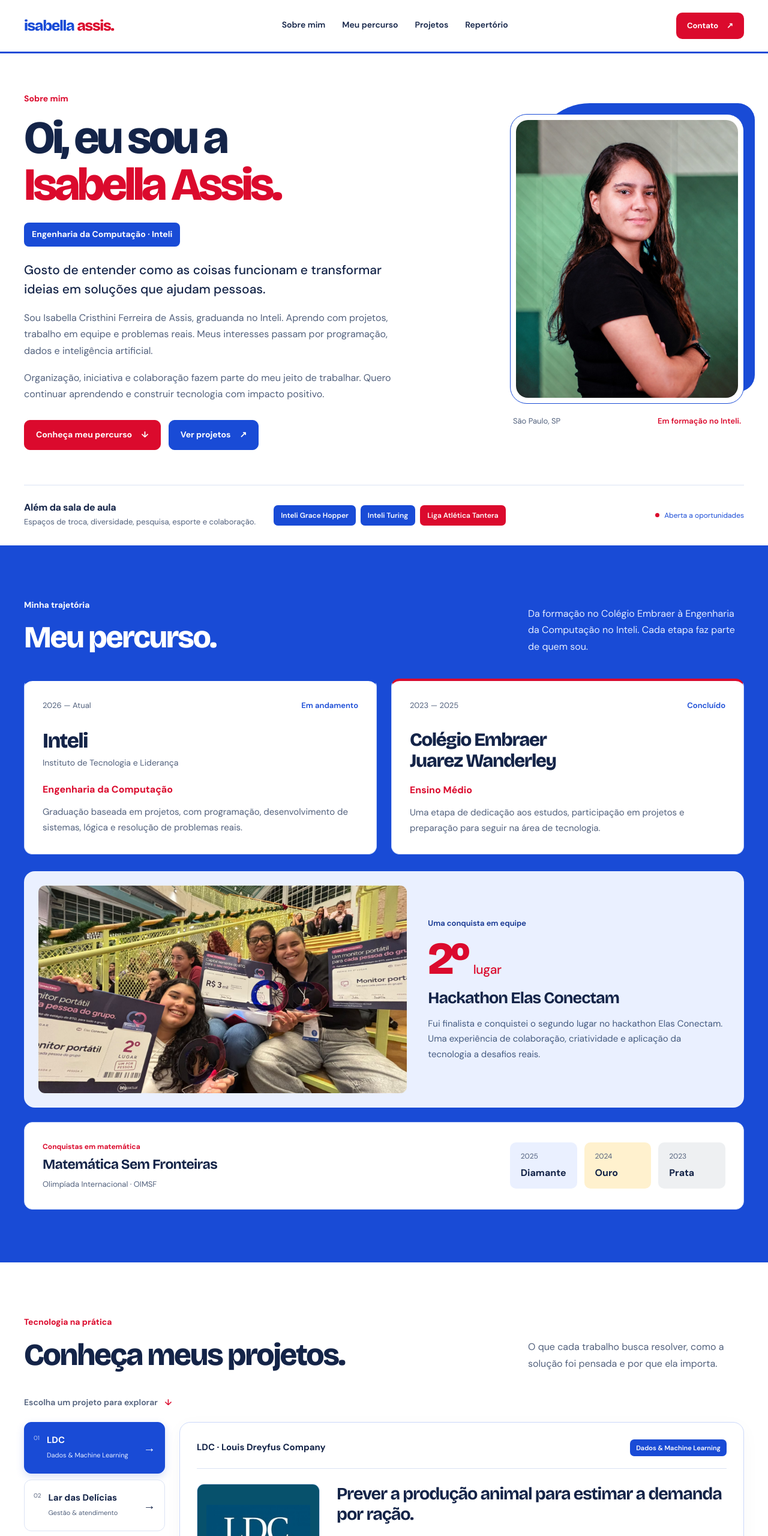
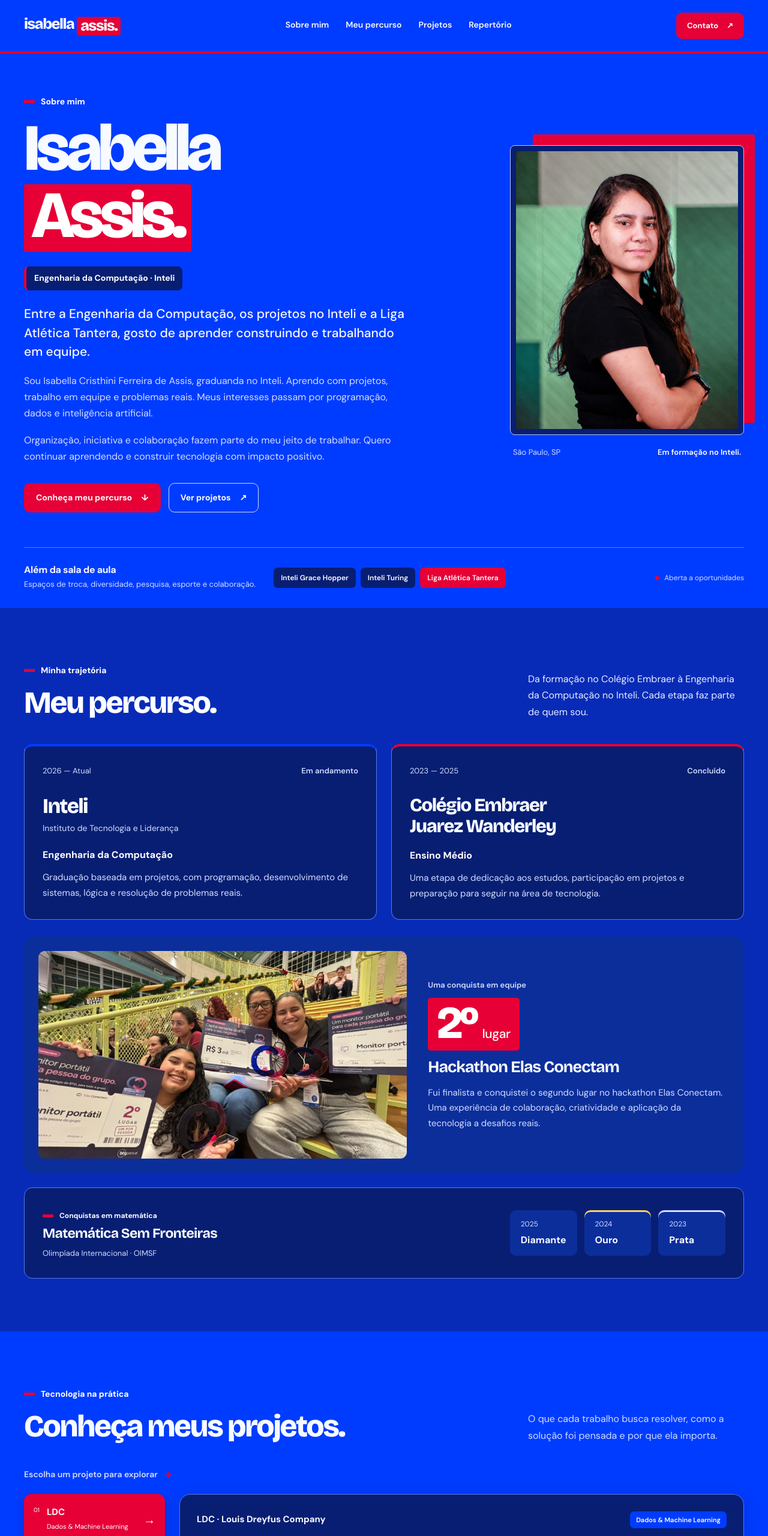
Before and after one commit to isabellaassis-ui/isabellaassis-ui.github.io, a plain HTML site: page index.html in a window 1280 px wide. Shown: the top 2560 px of the page at 60% size. Drawn offline with nearby package versions, Linux system fonts and the light colour scheme.

Commit message:
Personalize electric blue visual identity and add phone contact

```diff
--- a/index.html
+++ b/index.html
@@ -3,13 +3,13 @@
 <head>
   <meta charset="UTF-8" />
   <meta name="viewport" content="width=device-width, initial-scale=1.0" />
-  <meta name="theme-color" content="#194bd6" />
+  <meta name="theme-color" content="#003cff" />
   <meta name="description" content="Conheça Isabella Assis, graduanda em Engenharia da Computação no Inteli: minha trajetória, conquistas e projetos em dados, sistemas e impacto social." />
   <title>Isabella Assis | Engenharia da Computação</title>
   <link rel="preconnect" href="https://fonts.googleapis.com" />
   <link rel="preconnect" href="https://fonts.gstatic.com" crossorigin />
   <link href="https://fonts.googleapis.com/css2?family=Bricolage+Grotesque:wght@500;600;700;800&family=DM+Sans:wght@400;500;600;700&display=swap" rel="stylesheet" />
-  <link rel="stylesheet" href="styles.css?v=5" />
+  <link rel="stylesheet" href="styles.css?v=6" />
   <script src="site.js?v=4" defer></script>
 </head>
 <body>
@@ -34,11 +34,11 @@
           <div class="about-copy">
             <div class="about-heading">
             <p class="section-label">Sobre mim</p>
-            <h1 id="nome">Oi, eu sou a<br /><span>Isabella Assis.</span></h1>
+            <h1 id="nome">Isabella<br /><span>Assis.</span></h1>
             <p class="course-badge">Engenharia da Computação <span>· Inteli</span></p>
             </div>
             <div class="about-story">
-            <p class="about-lead">Gosto de entender como as coisas funcionam e transformar ideias em soluções que ajudam pessoas.</p>
+            <p class="about-lead">Entre a Engenharia da Computação, os projetos no Inteli e a Liga Atlética Tantera, gosto de aprender construindo e trabalhando em equipe.</p>
             <p>Sou Isabella Cristhini Ferreira de Assis, graduanda no Inteli. Aprendo com projetos, trabalho em equipe e problemas reais. Meus interesses passam por programação, dados e inteligência artificial.</p>
             <p>Organização, iniciativa e colaboração fazem parte do meu jeito de trabalhar. Quero continuar aprendendo e construir tecnologia com impacto positivo.</p>
             </div>
@@ -204,7 +204,7 @@
     <section id="contato" class="contact section" aria-labelledby="titulo-contato">
       <div class="content-width">
         <div class="contact-heading"><div><p class="section-label">Próximo passo</p><h2 id="titulo-contato">Vamos conversar?</h2></div><p>Estou aberta a oportunidades, projetos e novas conexões. Me conta o que você tem em mente.</p></div>
-        <div class="contact-links"><div class="contact-row"><a href="mailto:isabellacristhini57@gmail.com"><span class="contact-label">E-mail</span><span class="contact-address">isabellacristhini57@gmail.com</span><span aria-hidden="true">↗</span></a><button class="copy-email" type="button" hidden>Copiar e-mail</button></div><div class="contact-row"><a href="https://www.linkedin.com/in/isabellaaassis" target="_blank" rel="noopener noreferrer"><span class="contact-label">LinkedIn</span><span class="contact-address">Vamos nos conectar</span><span aria-hidden="true">↗</span></a></div></div>
+        <div class="contact-links"><div class="contact-row"><a href="tel:+5512981700180" aria-label="Ligar para (12) 98170-0180"><span class="contact-label">Telefone</span><span class="contact-address">(12) 98170-0180</span><span aria-hidden="true">↗</span></a></div><div class="contact-row"><a href="mailto:isabellacristhini57@gmail.com"><span class="contact-label">E-mail</span><span class="contact-address">isabellacristhini57@gmail.com</span><span aria-hidden="true">↗</span></a><button class="copy-email" type="button" hidden>Copiar e-mail</button></div><div class="contact-row"><a href="https://www.linkedin.com/in/isabellaaassis" target="_blank" rel="noopener noreferrer"><span class="contact-label">LinkedIn</span><span class="contact-address">Vamos nos conectar</span><span aria-hidden="true">↗</span></a></div></div>
         <p class="copy-status" role="status" aria-live="polite"></p>
         <footer class="footer"><p>© 2026 Isabella Cristhini Ferreira de Assis</p><a href="#sobre">Voltar ao início <span aria-hidden="true">↑</span></a></footer>
       </div>
--- a/styles.css
+++ b/styles.css
@@ -1,56 +1,59 @@
 :root {
-  color-scheme: light;
-  --paper: #ffffff;
-  --ink: #142448;
-  --muted: #52617d;
-  --red: #db0a2d;
-  --red-dark: #ae0723;
-  --red-soft: #ffedf1;
-  --blue-soft: #eaf0ff;
-  --blue: #194bd6;
-  --blue-dark: #10328e;
-  --line: #dbe3f4;
+  color-scheme: dark;
+  --canvas: #003cff;
+  --surface: #082bb7;
+  --surface-deep: #071e73;
+  --ink: #f7faff;
+  --muted: #d1ddff;
+  --red: #e60036;
+  --red-dark: #bc002c;
+  --red-soft: #a40032;
+  --blue-soft: #0c2e9b;
+  --blue: #003cff;
+  --blue-dark: #061c70;
+  --line: #5879e6;
   --sans: "DM Sans", Arial, sans-serif;
   --display: "Bricolage Grotesque", Arial, sans-serif;
 }
 *, *::before, *::after { box-sizing: border-box; }
 html { scroll-behavior: smooth; scroll-padding-top: 112px; }
-body { margin: 0; background: var(--paper); color: var(--ink); font-family: var(--sans); font-size: 16px; line-height: 1.7; -webkit-font-smoothing: antialiased; }
+body { margin: 0; background: var(--canvas); color: var(--ink); font-family: var(--sans); font-size: 16px; line-height: 1.7; -webkit-font-smoothing: antialiased; }
 h1, h2, h3, p, figure, ul, ol, dl, dd { margin: 0; }
 ul, ol { list-style: none; padding: 0; }
 a { color: inherit; text-decoration: none; }
 button { font: inherit; }
 img { display: block; max-width: 100%; }
 [hidden] { display: none !important; }
-::selection { color: white; background: var(--blue); }
+::selection { color: white; background: var(--red); }
 a, button, summary { -webkit-tap-highlight-color: transparent; }
-:focus-visible { outline: 3px solid var(--red); outline-offset: 5px; }
+:focus-visible { outline: 3px solid white; outline-offset: 5px; }
 .content-width, .header-inner { width: min(1200px, calc(100% - 80px)); margin-inline: auto; }
 .section { padding-block: 88px; }
-.section-label { color: var(--red); font-size: 14px; font-weight: 700; margin-bottom: 14px; }
+.section-label { color: white; font-size: 14px; font-weight: 700; margin-bottom: 14px; display: inline-flex; align-items: center; gap: 10px; }
+.section-label::before { content: ''; width: 18px; height: 5px; background: var(--red); flex-shrink: 0; }
 .section-heading { display: flex; align-items: end; justify-content: space-between; gap: 48px; margin-bottom: 40px; }
 .section-heading > p { max-width: 360px; color: var(--muted); }
 h2 { font-family: var(--display); font-size: clamp(36px, 4vw, 54px); line-height: 1.1; letter-spacing: -.045em; font-weight: 800; }
-.skip-link { position: fixed; z-index: 30; top: 12px; left: 12px; padding: 12px 20px; background: var(--ink); color: white; transform: translateY(-160%); border-radius: 8px; }
+.skip-link { position: fixed; z-index: 30; top: 12px; left: 12px; padding: 12px 20px; background: var(--surface-deep); color: white; transform: translateY(-160%); border-radius: 8px; }
 .skip-link:focus { transform: none; }
 
 /* The name, portrait, and real achievements carry the visual identity. */
-.site-header { position: sticky; top: 0; z-index: 20; background: var(--paper); border-bottom: 3px solid var(--blue); }
+.site-header { position: sticky; top: 0; z-index: 20; background: var(--canvas); border-bottom: 3px solid var(--red); }
 .header-inner { min-height: 86px; display: flex; align-items: center; justify-content: space-between; gap: 25px; }
-.wordmark { color: var(--blue); font-family: var(--display); font-size: 25px; font-weight: 800; letter-spacing: -.055em; display: inline-flex; gap: 5px; line-height: 1; }
-.wordmark span { color: var(--red); }
+.wordmark { color: white; font-family: var(--display); font-size: 25px; font-weight: 800; letter-spacing: -.055em; display: inline-flex; gap: 5px; line-height: 1; }
+.wordmark span { color: white; background: var(--red); padding: 3px 6px; border-radius: 4px; }
 .navigation { display: flex; align-items: center; gap: 28px; }
 .navigation a { font-size: 14px; font-weight: 600; padding-block: 12px; border-bottom: 2px solid transparent; }
-.navigation a:hover, .navigation a[aria-current] { color: var(--red); border-bottom-color: var(--red); }
+.navigation a:hover, .navigation a[aria-current] { color: white; border-bottom-color: var(--red); }
 .header-contact { display: inline-flex; align-items: center; gap: 14px; padding: 11px 18px; border-radius: 10px; background: var(--red); color: white; font-weight: 700; font-size: 13px; }
 .header-contact:hover { background: var(--red-dark); }
 
 .about { padding-top: 64px; padding-bottom: 0; }
 .about-grid { display: grid; grid-template-columns: minmax(0, 1.15fr) minmax(0, .85fr); align-items: center; gap: 75px; }
 .about-copy { min-width: 0; }
-h1 { font-family: var(--display); font-size: clamp(52px, 6vw, 82px); line-height: 1.02; font-weight: 800; letter-spacing: -.06em; margin-bottom: 24px; }
-h1 span { color: var(--red); }
-.course-badge { display: inline-block; background: var(--blue); color: white; padding: 8px 13px; border-radius: 8px; font-size: 14px; font-weight: 700; }
+h1 { font-family: var(--display); font-size: clamp(72px, 8.6vw, 124px); line-height: .95; font-weight: 800; letter-spacing: -.06em; margin-bottom: 24px; }
+h1 span { display: inline-block; color: white; background: var(--red); padding: 0 .11em .08em; margin-top: 7px; border-radius: 4px; }
+.course-badge { display: inline-block; background: var(--surface-deep); color: white; border-left: 4px solid var(--red); padding: 8px 13px; border-radius: 8px; font-size: 14px; font-weight: 700; }
 .course-badge span { white-space: nowrap; }
 .about-copy .about-lead { margin-top: 24px; font-size: 21px; color: var(--ink); line-height: 1.5; font-weight: 500; }
 .about-story > p:not(.about-lead) { color: var(--muted); margin-top: 18px; max-width: 630px; }
@@ -58,52 +61,52 @@ h1 span { color: var(--red); }
 .button { display: inline-flex; align-items: center; justify-content: center; gap: 15px; min-height: 48px; padding: 12px 19px; font-weight: 700; border-radius: 10px; font-size: 14px; border: 1px solid var(--red); }
 .button-primary { color: white; background: var(--red); }
 .button-primary:hover { background: var(--red-dark); }
-.button-outline { color: white; background: var(--blue); border-color: var(--blue); }
-.button-outline:hover { background: var(--blue-dark); border-color: var(--blue-dark); }
+.button-outline { color: white; background: transparent; border-color: #d1ddff; }
+.button-outline:hover { background: var(--surface-deep); border-color: white; }
 .portrait { position: relative; isolation: isolate; width: 100%; max-width: 390px; justify-self: end; }
-.portrait::before { content: ""; position: absolute; z-index: -1; width: 95%; height: 92%; right: -18px; top: -18px; background: var(--blue); border-radius: 95px 28px 28px 28px; }
-.portrait-frame { padding: 9px; background: white; border: 1px solid var(--blue); border-radius: 28px; }
-.portrait-frame img { width: 100%; height: auto; aspect-ratio: 4 / 5; object-fit: cover; object-position: center 28%; border-radius: 20px; }
+.portrait::before { content: ""; position: absolute; z-index: -1; width: 95%; height: 92%; right: -18px; top: -18px; background: var(--red); border-radius: 4px; }
+.portrait-frame { padding: 9px; background: var(--surface-deep); border: 1px solid #b6c8ff; border-radius: 8px; }
+.portrait-frame img { width: 100%; height: auto; aspect-ratio: 4 / 5; object-fit: cover; object-position: center 28%; border-radius: 3px; }
 .portrait figcaption { display: flex; justify-content: space-between; flex-wrap: wrap; gap: 10px; padding: 18px 5px 0; font-size: 13px; color: var(--muted); }
-.portrait figcaption strong { color: var(--red); font-weight: 600; }
+.portrait figcaption strong { color: white; font-weight: 600; }
 .about-bottom { display: flex; align-items: center; gap: 30px; margin-top: 58px; padding-block: 28px; border-top: 1px solid var(--line); }
 .about-bottom h2 { font-family: var(--sans); font-size: 16px; font-weight: 700; letter-spacing: -.02em; }
 .about-bottom > div p { color: var(--muted); font-size: 13px; margin-top: 4px; }
 .communities { display: flex; flex-wrap: wrap; gap: 8px; }
-.communities li { background: var(--blue); border-radius: 7px; color: white; font-size: 12px; font-weight: 600; padding: 7px 12px; }
+.communities li { background: var(--surface-deep); border-radius: 7px; color: white; font-size: 12px; font-weight: 600; padding: 7px 12px; }
 .communities .community-sports { background: var(--red); }
-.availability { margin-left: auto; display: flex; align-items: center; gap: 8px; color: var(--blue); font-size: 12px; white-space: nowrap; }
+.availability { margin-left: auto; display: flex; align-items: center; gap: 8px; color: var(--muted); font-size: 12px; white-space: nowrap; }
 .availability > span { width: 7px; height: 7px; background: var(--red); border-radius: 50%; }
 
-.journey { background: var(--blue); color: white; }
+.journey { background: var(--surface); color: white; }
 .journey .section-heading .section-label { color: white; }
 .journey .section-heading > p { color: #e5edff; }
 .education-list { display: grid; grid-template-columns: repeat(2, minmax(0, 1fr)); gap: 24px; }
-.education-item { padding: 30px; background: white; color: var(--ink); border: 1px solid #c7d5fa; border-top: 4px solid var(--blue); border-radius: 14px; }
+.education-item { padding: 30px; background: var(--surface-deep); color: var(--ink); border: 1px solid var(--line); border-top: 4px solid var(--blue); border-radius: 14px; }
 .education-school { border-top-color: var(--red); }
 .education-meta { display: flex; justify-content: space-between; flex-wrap: wrap; gap: 10px; font-size: 13px; color: var(--muted); margin-bottom: 28px; }
-.education-status { color: var(--blue); font-weight: 600; }
+.education-status { color: var(--muted); font-weight: 600; }
 .education-name { font-family: var(--display); font-size: 35px; font-weight: 800; line-height: 1.13; letter-spacing: -.045em; }
 .education-school .education-name { font-size: 31px; }
 .education-institution { color: var(--muted); font-size: 14px; margin-top: 6px; }
-.education-program { color: var(--red); font-size: 16px; font-weight: 700; margin-top: 18px; }
+.education-program { color: white; font-size: 16px; font-weight: 700; margin-top: 18px; }
 .education-description { margin-top: 12px; color: var(--muted); font-size: 15px; }
 .hackathon-recognition { display: grid; grid-template-columns: minmax(0, 1.1fr) minmax(0, .9fr); gap: 35px; align-items: center; padding: 24px; background: var(--blue-soft); color: var(--ink); border-radius: 18px; margin-top: 28px; }
 .hackathon-photo img { width: 100%; height: auto; border-radius: 11px; }
 .hackathon-copy { min-width: 0; padding: 5px 10px 5px 0; }
-.achievement-label { font-size: 13px; color: var(--blue-dark); font-weight: 600; margin-bottom: 10px; }
-.hackathon-place { color: var(--red); font-family: var(--display); font-size: 76px; letter-spacing: -.065em; font-weight: 800; line-height: 1; }
+.achievement-label { font-size: 13px; color: var(--muted); font-weight: 600; margin-bottom: 10px; }
+.hackathon-place { display: inline-block; padding: 4px 15px 8px; background: var(--red); border-radius: 5px; color: white; font-family: var(--display); font-size: 76px; letter-spacing: -.065em; font-weight: 800; line-height: 1; }
 .hackathon-place span { font-family: var(--sans); font-size: 21px; font-weight: 500; letter-spacing: -.02em; }
 .hackathon-copy h3 { font-family: var(--display); font-size: 27px; line-height: 1.15; font-weight: 700; margin-top: 12px; letter-spacing: -.035em; }
-.hackathon-copy > p:last-child { color: #455b80; margin-top: 15px; font-size: 15px; }
-.recognition { display: flex; align-items: center; justify-content: space-between; gap: 30px; padding: 30px; border-radius: 14px; background: white; color: var(--ink); border: 1px solid #c7d5fa; margin-top: 24px; }
+.hackathon-copy > p:last-child { color: var(--muted); margin-top: 15px; font-size: 15px; }
+.recognition { display: flex; align-items: center; justify-content: space-between; gap: 30px; padding: 30px; border-radius: 14px; background: var(--surface-deep); color: var(--ink); border: 1px solid var(--line); margin-top: 24px; }
 .recognition-title .section-label { font-size: 12px; margin-bottom: 6px; }
 .recognition-title h3 { font-family: var(--display); font-weight: 700; font-size: 23px; line-height: 1.2; letter-spacing: -.03em; }
 .recognition-title > p:last-child { color: var(--muted); font-size: 13px; margin-top: 8px; }
 .award-list { display: grid; grid-template-columns: repeat(3, minmax(0, 1fr)); gap: 12px; }
 .award-list li { background: var(--blue-soft); padding: 13px 18px; border-radius: 10px; }
-.award-list li:nth-child(2) { background: #fff1ce; }
-.award-list li:nth-child(3) { background: #eef0f2; }
+.award-list li:nth-child(2) { background: var(--blue-soft); box-shadow: inset 0 3px #ffd060; }
+.award-list li:nth-child(3) { background: var(--blue-soft); box-shadow: inset 0 3px #d2dcff; }
 .award-list span { display: block; font-size: 12px; color: var(--muted); margin-bottom: 3px; }
 .award-list strong { font-size: 16px; font-weight: 700; }
 
@@ -113,15 +116,16 @@ h1 span { color: var(--red); }
 .projects-enhanced .project-explorer { display: grid; grid-template-columns: 235px minmax(0, 1fr); gap: 24px; align-items: start; }
 .projects-enhanced .project-list { display: block; min-width: 0; }
 .project-tabs { display: grid; gap: 10px; position: sticky; top: 112px; }
-.project-tab { min-height: 86px; width: 100%; display: flex; align-items: center; gap: 12px; text-align: left; border: 1px solid var(--line); border-radius: 12px; background: white; color: var(--ink); padding: 15px; cursor: pointer; }
+.project-tab { min-height: 86px; width: 100%; display: flex; align-items: center; gap: 12px; text-align: left; border: 1px solid var(--line); border-radius: 12px; background: var(--surface-deep); color: var(--ink); padding: 15px; cursor: pointer; }
 .project-tab:hover { background: var(--blue-soft); border-color: #9eb8ff; }
-.project-tab[aria-selected="true"] { background: var(--blue); border-color: var(--blue); color: white; box-shadow: 0 5px 14px #194bd62e; }
+.project-tab[aria-selected="true"] { background: var(--red); border-color: var(--red); color: white; box-shadow: 0 5px 16px #00185b55; }
 .project-tab strong { display: block; font-size: 15px; line-height: 1.3; font-weight: 700; }
 .project-tab small { display: block; margin-top: 5px; font-size: 11px; color: var(--muted); }
-.project-tab[aria-selected="true"] small { color: #e5edff; }
+.project-tab[aria-selected="true"] small { color: white; }
+.project-tab[aria-selected="true"] .tab-index { opacity: 1; }
 .tab-index { align-self: start; font-size: 10px; padding-top: 2px; opacity: .7; }
 .tab-arrow { margin-left: auto; font-size: 20px; }
-.project { min-width: 0; border: 1px solid #cbd8fa; border-radius: 18px; background: white; padding: 28px; box-shadow: 0 8px 32px #3b243208; }
+.project { min-width: 0; border: 1px solid var(--line); border-radius: 18px; background: var(--surface-deep); padding: 28px; box-shadow: 0 8px 32px #00185b33; }
 .project-heading { display: flex; align-items: center; justify-content: space-between; flex-wrap: wrap; gap: 12px; padding-bottom: 20px; margin-bottom: 25px; border-bottom: 1px solid var(--line); }
 .project-partner { font-size: 15px; font-weight: 700; }
 .project-category { background: var(--blue); color: white; padding: 5px 10px; border-radius: 7px; font-size: 11px; font-weight: 600; }
@@ -140,12 +144,12 @@ h1 span { color: var(--red); }
 .project-facts { display: grid; gap: 18px; margin-top: 23px; }
 .project-facts > div { border-left: 3px solid var(--red); padding-left: 14px; }
 .project-facts > div:last-child { border-left-color: var(--blue); }
-.project-facts dt { font-size: 12px; font-weight: 700; color: var(--red); margin-bottom: 4px; }
-.project-facts > div:last-child dt { color: var(--blue); }
+.project-facts dt { font-size: 12px; font-weight: 700; color: white; margin-bottom: 4px; }
+.project-facts > div:last-child dt { color: white; }
 .project-facts dd { color: var(--muted); font-size: 14px; line-height: 1.6; }
-.project-objective { margin-top: 23px; padding: 14px 16px; border-radius: 9px; background: var(--blue-soft); color: var(--blue-dark); font-size: 14px; }
+.project-objective { margin-top: 23px; padding: 14px 16px; border-radius: 9px; background: var(--blue); color: white; font-size: 14px; }
 .project-details { margin-top: 26px; border-top: 1px solid var(--line); }
-.project-details summary { display: flex; align-items: center; justify-content: space-between; gap: 20px; min-height: 52px; cursor: pointer; list-style: none; color: var(--red); font-size: 13px; font-weight: 700; }
+.project-details summary { display: flex; align-items: center; justify-content: space-between; gap: 20px; min-height: 52px; cursor: pointer; list-style: none; color: white; font-size: 13px; font-weight: 700; }
 .project-details summary::-webkit-details-marker { display: none; }
 .project-details summary > span { font-size: 23px; line-height: 1; transition: transform .2s; }
 .project-details[open] summary > span { transform: rotate(45deg); }
@@ -154,8 +158,8 @@ h1 span { color: var(--red); }
 .details-body strong { display: block; margin-bottom: 5px; color: var(--ink); font-size: 14px; }
 .project-status { min-height: 24px; margin-top: 16px; color: var(--muted); font-size: 12px; }
 
-.toolkit { background: var(--blue-soft); }
-.toolkit h2, .skill-group h3 { color: var(--blue-dark); }
+.toolkit { background: #002de0; }
+.toolkit h2, .skill-group h3 { color: white; }
 .skill-group { display: grid; grid-template-columns: 220px minmax(0, 1fr); gap: 35px; padding: 27px 0; border-top: 1px solid #bcccf1; }
 .skill-group:last-child { border-bottom: 1px solid #bcccf1; }
 .skill-group h3 { font-size: 17px; font-weight: 700; line-height: 1.5; }
@@ -164,21 +168,22 @@ h1 span { color: var(--red); }
 .skill-group small { font-size: 12px; color: var(--muted); }
 
 .contact { color: white; background: var(--red); padding-bottom: 25px; }
-.contact .section-label { color: #ffe0e7; }
+.contact .section-label { color: white; }
+.contact .section-label::before { background: white; }
 .contact-heading { display: flex; align-items: end; justify-content: space-between; gap: 50px; }
-.contact-heading > p { max-width: 370px; color: #ffe6ec; }
+.contact-heading > p { max-width: 370px; color: white; }
 .contact h2 { font-size: clamp(38px, 4.8vw, 65px); }
 .contact-links { margin-top: 45px; border-top: 1px solid #ffffff55; }
 .contact-row { display: flex; align-items: center; gap: 22px; border-bottom: 1px solid #ffffff55; }
 .contact-row > a { flex: 1; min-width: 0; display: grid; grid-template-columns: 100px minmax(0, 1fr) 25px; gap: 20px; align-items: center; padding-block: 23px; }
-.contact-label { color: #ffe6ec; font-size: 13px; }
+.contact-label { color: white; font-size: 13px; }
 .contact-address { font-size: 20px; overflow-wrap: anywhere; font-weight: 500; }
 .contact-row > a > span:last-child { font-size: 24px; }
 .contact-row > a:hover .contact-address { text-decoration: underline; text-underline-offset: 5px; }
-.copy-email { border: 0; background: white; color: var(--red-dark); font-weight: 700; padding: 10px 15px; border-radius: 8px; cursor: pointer; font-size: 12px; }
-.copy-email:hover { background: var(--red-soft); }
+.copy-email { border: 1px solid #b6c8ff; background: var(--surface-deep); color: white; font-weight: 700; padding: 10px 15px; border-radius: 8px; cursor: pointer; font-size: 12px; }
+.copy-email:hover { background: var(--blue); }
 .copy-status { min-height: 30px; padding-top: 10px; font-size: 12px; }
-.footer { display: flex; justify-content: space-between; align-items: center; gap: 20px; margin-top: 28px; padding-top: 25px; border-top: 1px solid #ffffff55; font-size: 12px; color: #ffe6ec; }
+.footer { display: flex; justify-content: space-between; align-items: center; gap: 20px; margin-top: 28px; padding-top: 25px; border-top: 1px solid #ffffff55; font-size: 12px; color: white; }
 .footer a { color: white; }
 .footer a:hover { text-decoration: underline; }
 .contact :focus-visible { outline-color: white; }
@@ -207,7 +212,7 @@ h1 span { color: var(--red); }
   .section { padding-block: 64px; }
   .about { padding-top: 45px; padding-bottom: 0; }
   .about-grid { gap: 28px; grid-template-columns: minmax(0, 1.1fr) minmax(0, .9fr); }
-  h1 { font-size: 51px; }
+  h1 { font-size: 72px; }
   .about-copy .about-lead { font-size: 19px; }
   .about-story > p:not(.about-lead) { font-size: 15px; }
   .course-badge { font-size: 12px; }
@@ -252,7 +257,7 @@ h1 span { color: var(--red); }
   .about-heading { order: 0; }
   .about-story { order: 2; }
   .about-actions { order: 3; margin-top: 0; }
-  h1 { font-size: clamp(46px, 11.7vw, 64px); letter-spacing: -.06em; }
+  h1 { font-size: clamp(68px, 17vw, 92px); letter-spacing: -.06em; }
   .about-copy .about-lead { font-size: 20px; margin-top: 0; }
   .about-story > p:not(.about-lead) { font-size: 16px; }
   .course-badge { font-size: 13px; }
```
